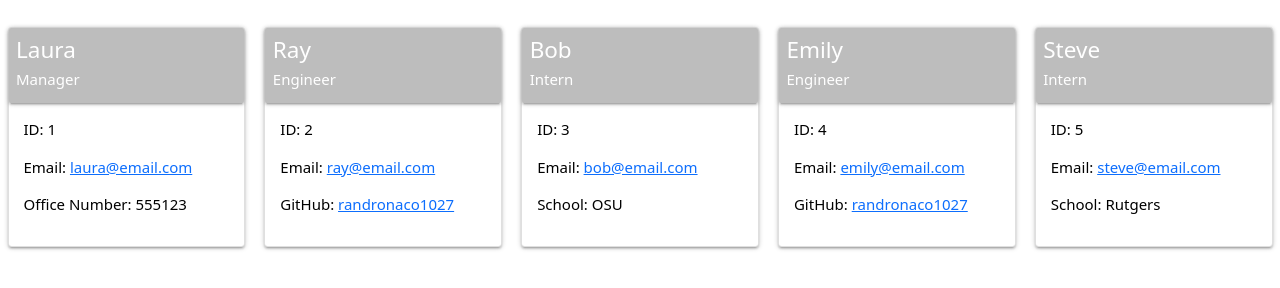
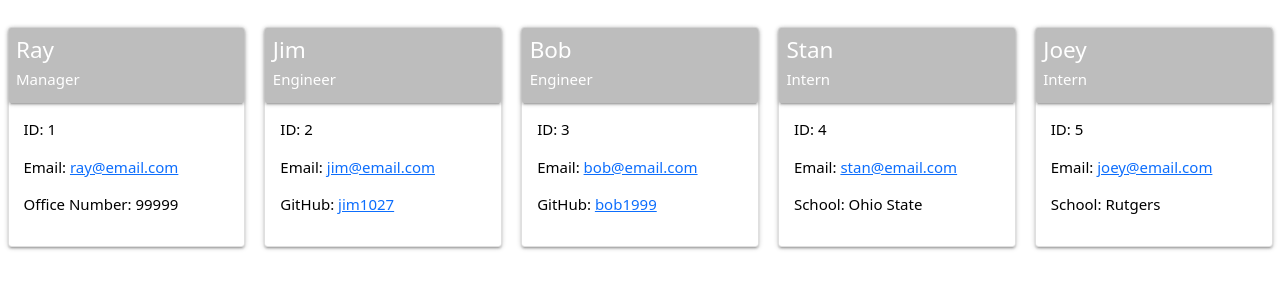
Before and after one commit to randronaco1027/team-profile-generator, a website: page dist/index.html in a window 1280 px wide. Shown: the part 78-366 px from the top of the page. Drawn offline with nearby package versions, Linux system fonts and the light colour scheme; a web font is replaced by a local one.

```diff
--- a/dist/index.html
+++ b/dist/index.html
@@ -19,60 +19,60 @@
 
     <div class="card m-2">
         <div class="m-0 card-panel grey lighten-1 p-2">
-            <h4>Laura</h4>
+            <h4>Ray</h4>
             <h6>Manager  <span class="oi oi-person"></h6>
         </div>
         <div class="card-body">
             <p>ID: 1</p>
-            <p>Email: <span><a href="mailto:laura@email.com">laura@email.com</a></span></p>
-            <p>Office Number: 555123</p>
+            <p>Email: <span><a href="mailto:ray@email.com">ray@email.com</a></span></p>
+            <p>Office Number: 99999</p>
         </div>
     </div>
     ,
     <div class="card m-2">
         <div class="m-0 card-panel grey lighten-1 p-2">
-            <h4>Ray</h4>
+            <h4>Jim</h4>
             <h6>Engineer <span class="oi oi-wrench"></h6>
         </div>
         <div class="card-body">
             <p>ID: 2</p>
-            <p>Email: <span><a href="mailto:ray@email.com">ray@email.com</a></span></p>
-            <p>GitHub: <span><a href="https://github.com/randronaco1027">randronaco1027</a></span></p>
+            <p>Email: <span><a href="mailto:jim@email.com">jim@email.com</a></span></p>
+            <p>GitHub: <span><a href="https://github.com/jim1027">jim1027</a></span></p>
         </div>
     </div>
     ,
     <div class="card m-2">
         <div class="m-0 card-panel grey lighten-1 p-2">
             <h4>Bob</h4>
-            <h6>Intern <span class="oi oi-book"></h6>
+            <h6>Engineer <span class="oi oi-wrench"></h6>
         </div>
         <div class="card-body">
             <p>ID: 3</p>
             <p>Email: <span><a href="mailto:bob@email.com">bob@email.com</a></span></p>
-            <p>School: OSU</p>
+            <p>GitHub: <span><a href="https://github.com/bob1999">bob1999</a></span></p>
         </div>
     </div>
     ,
     <div class="card m-2">
         <div class="m-0 card-panel grey lighten-1 p-2">
-            <h4>Emily</h4>
-            <h6>Engineer <span class="oi oi-wrench"></h6>
+            <h4>Stan</h4>
+            <h6>Intern <span class="oi oi-book"></h6>
         </div>
         <div class="card-body">
             <p>ID: 4</p>
-            <p>Email: <span><a href="mailto:emily@email.com">emily@email.com</a></span></p>
-            <p>GitHub: <span><a href="https://github.com/randronaco1027">randronaco1027</a></span></p>
+            <p>Email: <span><a href="mailto:stan@email.com">stan@email.com</a></span></p>
+            <p>School: Ohio State</p>
         </div>
     </div>
     ,
     <div class="card m-2">
         <div class="m-0 card-panel grey lighten-1 p-2">
-            <h4>Steve</h4>
+            <h4>Joey</h4>
             <h6>Intern <span class="oi oi-book"></h6>
         </div>
         <div class="card-body">
             <p>ID: 5</p>
-            <p>Email: <span><a href="mailto:steve@email.com">steve@email.com</a></span></p>
+            <p>Email: <span><a href="mailto:joey@email.com">joey@email.com</a></span></p>
             <p>School: Rutgers</p>
         </div>
     </div>
```
Also changed, not shown: README.md, assets/preview.png (added).
